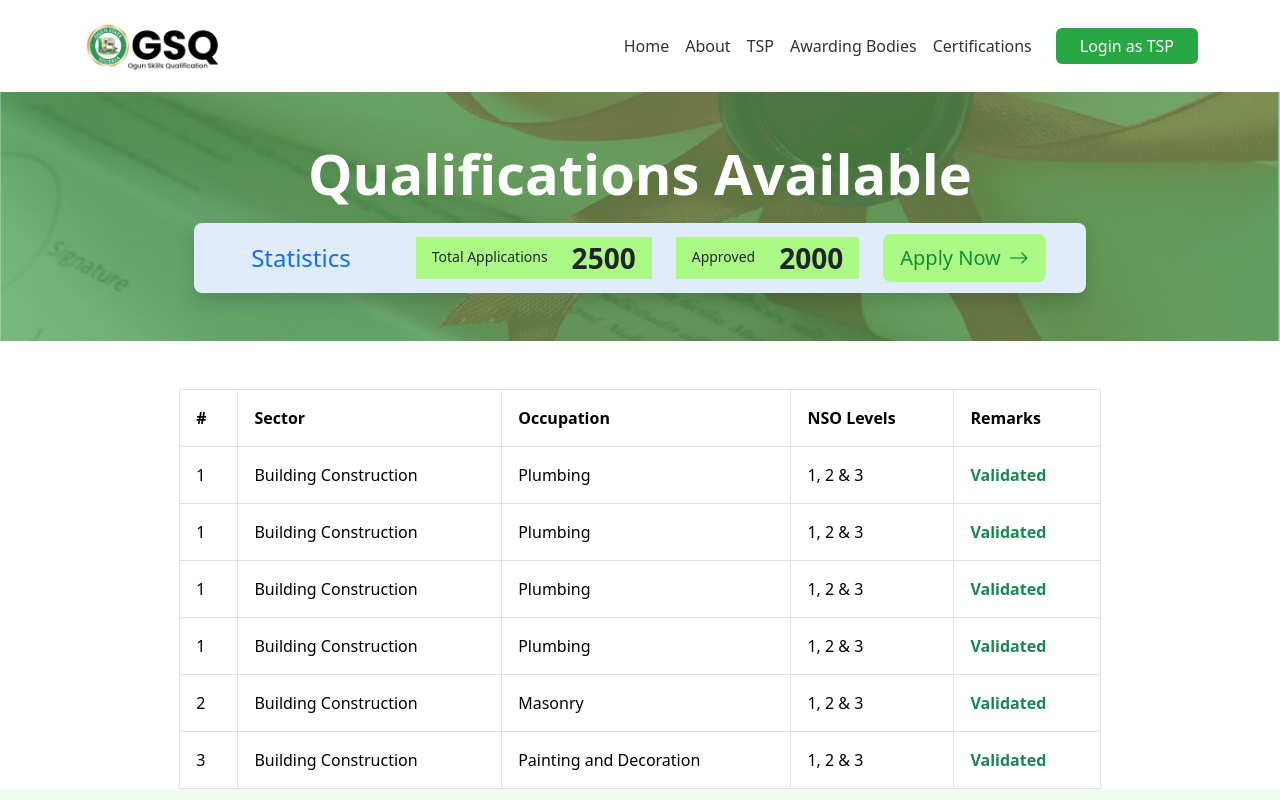
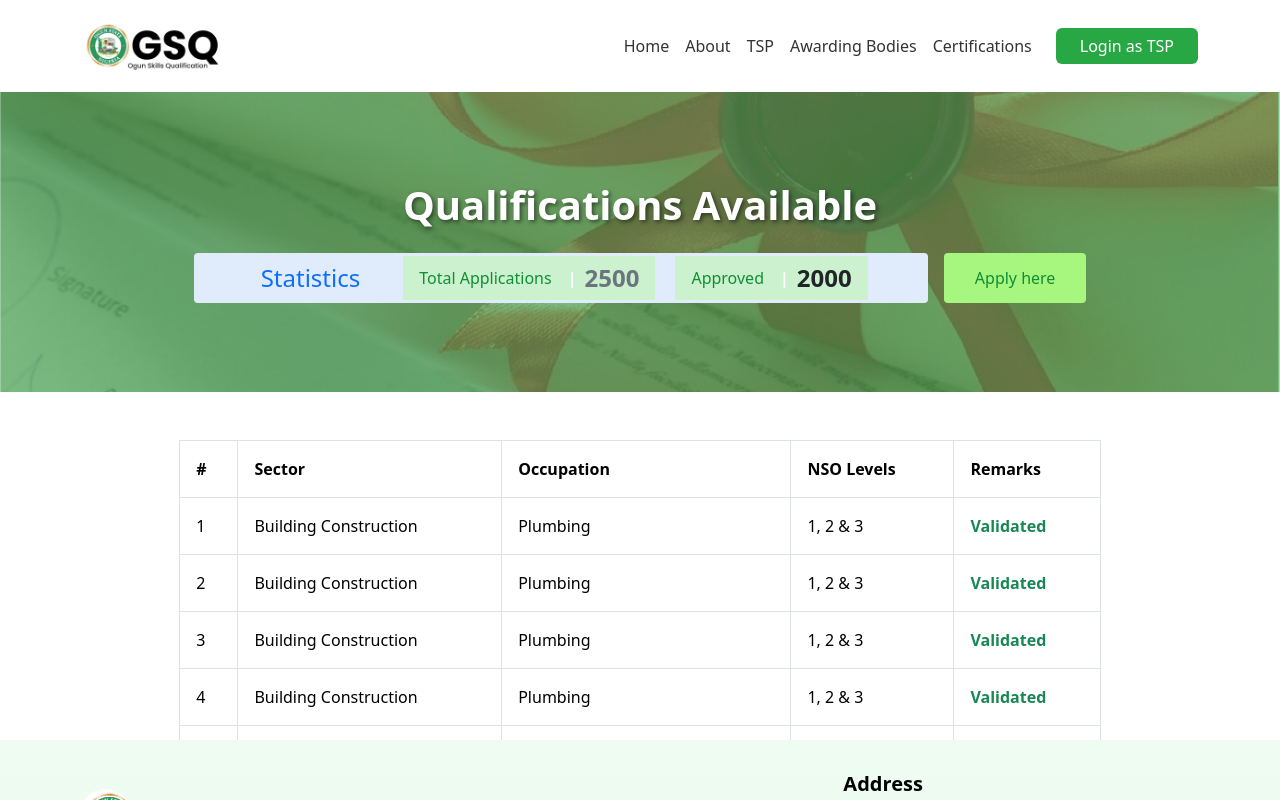
Before and after one commit to SgtSlaughter1/ogseraextension, a Vue app: page /certification in a window 1280 px wide. Shown: the top 800 px of the page. Built offline with nearby package versions, Linux system fonts and the light colour scheme; a web font is replaced by a local one.

Commit message:
Fix adjusted the certification page

```diff
--- a/src/views/Certification.vue
+++ b/src/views/Certification.vue
@@ -1,33 +1,35 @@
 <template>
   <!-- Hero Section -->
-  <section class="qualifications-hero bg-light py-5">
-    <div class="container text-center text-white">
+  <section class="qualifications-hero py-5 d-flex align-items-center justify-content-center">
+    <div class="container text-center">
       <!-- Title Section -->
-      <div class="hero-title">
-        <h1 class="display-4 fw-bold mb-3">Qualifications Available</h1>
+      <div class="hero-title mb-4">
+        <h1 class="fw-bold">Qualifications Available</h1>
       </div>
 
       <!-- Stats Section -->
-      <div class="stats-container p-2 rounded-3  shadow">
-        <div class="d-flex flex-wrap align-items-center justify-content-center gap-4">
+      <div class="stats-wrapper d-flex justify-content-center align-items-center gap-3">
+        <!-- Stats Container -->
+        <div class="stats-container rounded-1 ">
+          <div class="d-flex align-items-center justify-content-center w-100">
             <!-- Statistics Label -->
-          <div class="stat-label me-4">
+            <div class="stat-label me-3">
               <span class="btn text-primary py-2 px-3 fs-4">Statistics</span>
             </div>
 
             <!-- Total Applications -->
-          <div class="stat-item">
-            <div class="total px-3 d-flex align-items-center justify-content-center">
-              <div class="text-dark small me-4 mb-1">Total Applications</div>
-              <div class="text-dark fs-3 fw-bold">2500</div>
-            </div>
+            <div class="stat-item d-flex p-1 px-3 align-items-center">
+              <div class="text me-2">Total Applications</div>
+              <div class="divider fw-bold fs-6 me-2"> | </div>
+              <div class="text-secondary fs-4 fw-bold">2500</div>
             </div>
 
             <!-- Approved -->
-          <div class="stat-item">
-            <div class="total px-3 d-flex align-items-center justify-content-center">
-              <div class="text-dark small me-4 mb-1">Approved</div>
-              <div class="text-dark small fs-3 fw-bold">2000</div>
+            <div class="stat-item d-flex p-1 px-3 align-items-center">
+              <div class="text me-2">Approved</div>
+              <div class="divider fw-bold fs-6 me-2"> | </div>
+              <div class="text-dark fs-4 fw-bold">2000</div>
+            </div>
           </div>
         </div>
 
@@ -35,13 +37,11 @@
         <div class="stat-cta">
           <CustomButton
             variant="custom"
-              size="lg"
-              label="Apply Now"
-              icon="bi bi-arrow-right"
+            size="md"
+            label="Apply here"
             to="/apply"
             customClass="custom-apply-btn"
           />
-          </div>
         </div>
       </div>
     </div>
@@ -69,35 +69,35 @@
             <td class="p-3 text-success fw-semibold">Validated</td>
           </tr>
           <tr>
-            <td class="p-3">1</td>
+            <td class="p-3">2</td>
             <td class="p-3">Building Construction</td>
             <td class="p-3">Plumbing</td>
             <td class="p-3">1, 2 & 3</td>
             <td class="p-3 text-success fw-semibold">Validated</td>
           </tr>
           <tr>
-            <td class="p-3">1</td>
+            <td class="p-3">3</td>
             <td class="p-3">Building Construction</td>
             <td class="p-3">Plumbing</td>
             <td class="p-3">1, 2 & 3</td>
             <td class="p-3 text-success fw-semibold">Validated</td>
           </tr>
           <tr>
-            <td class="p-3">1</td>
+            <td class="p-3">4</td>
             <td class="p-3">Building Construction</td>
             <td class="p-3">Plumbing</td>
             <td class="p-3">1, 2 & 3</td>
             <td class="p-3 text-success fw-semibold">Validated</td>
           </tr>
           <tr>
-            <td class="p-3">2</td>
+            <td class="p-3">5</td>
             <td class="p-3">Building Construction</td>
             <td class="p-3">Masonry</td>
             <td class="p-3">1, 2 & 3</td>
             <td class="p-3 text-success fw-semibold">Validated</td>
           </tr>
           <tr>
-            <td class="p-3">3</td>
+            <td class="p-3">6</td>
             <td class="p-3">Building Construction</td>
             <td class="p-3">Painting and Decoration</td>
             <td class="p-3">1, 2 & 3</td>
@@ -126,35 +126,64 @@ export default {
   background-size: cover;
   position: relative;
   color: white;
+  height: 300px;
+}
+
+.hero-title h1 {
+  color: white;
+  font-size: 2.5rem;
+  text-shadow: 2px 2px 4px rgba(0,0,0,0.5);
+}
+
+.stats-wrapper {
+  width: 80%;
+  margin: 0 auto;
+  align-items: center;
+  display: flex;
+  gap: 16px;
+}
+
+.text {
+  color: #118E34;
 }
 
 .stats-container {
   border-radius: 4px;
-  background-color: #E0ECFC;
-  width: 80%;
-  margin: 0 auto;
+  background-color: #e0ecfc;
+  flex-grow: 1;
+  height: 50px;
+  display: flex;
+  align-items: center;
+  justify-content: center;
+}
+
+.stats-container > div {
+  width: 100%;
+  display: flex;
+  align-items: center;
+  justify-content: center;
+}
+
+.stat-label {
+  display: flex;
+  align-items: center;
+}
+
+.stat-item {
+  display: flex;
+  align-items: center;
+  margin: 0 10px;
+  background-color: #CCF1CF;
+}
+
+.divider {
+  color: #fff;
+  margin: 0 8px;
 }
 
 .total{
   background-color: #AAFB82F5;
-}
-
-.btn-warning {
-  background-color: #f59e0b;
-  border: none;
-  color: #fff;
-  transition: all 0.3s ease;
-  border-radius: 8px;
-}
-
-@media (max-width: 768px) {
-  .hero-title h1 {
-    font-size: 2rem;
-  }
-
-  .stats-container {
-    flex-direction: column;
-  }
+  justify-content: space-between;
 }
 
 .table-container {
@@ -163,7 +192,7 @@ export default {
 }
 
 .table-scroll {
-  max-height: 400px;
+  max-height: 300px;
   overflow-y: auto;
 }
 
@@ -187,5 +216,42 @@ export default {
 .custom-apply-btn {
   background-color: #AAFB82F5 !important;
   color: #118E34 !important;
+  padding: 6px 30px;
+  border-radius: 4px;
+  height: 50px;
+  display: flex;
+  align-items: center;
+}
+
+.custom-apply-btn > label {
+  font-size: 14px;
+}
+
+.stat-cta {
+  display: flex;
+  align-items: center;
+}
+
+@media (max-width: 768px) {
+  .qualifications-hero {
+    height: auto;
+    padding: 20px 0;
+  }
+
+  .stats-wrapper {
+    flex-direction: column;
+    width: 95%;
+    gap: 10px;
+  }
+
+  .stats-container,
+  .custom-apply-btn {
+    height: auto;
+    width: 100%;
+  }
+
+  .hero-title h1 {
+    font-size: 2rem;
+  }
 }
 </style>
```
Lines whose indentation alone changed are shown as unchanged.
